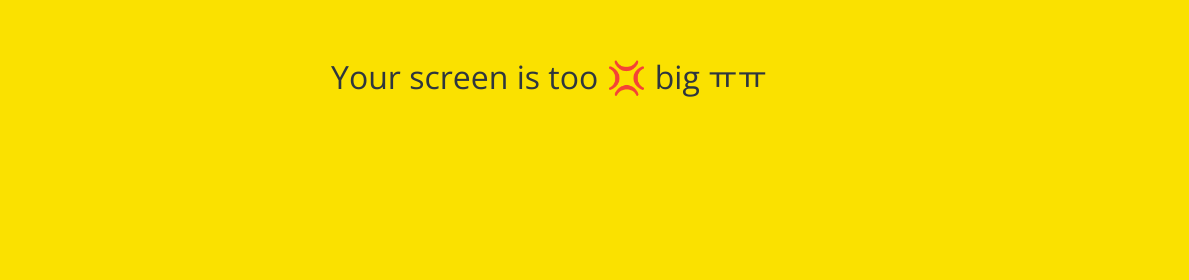
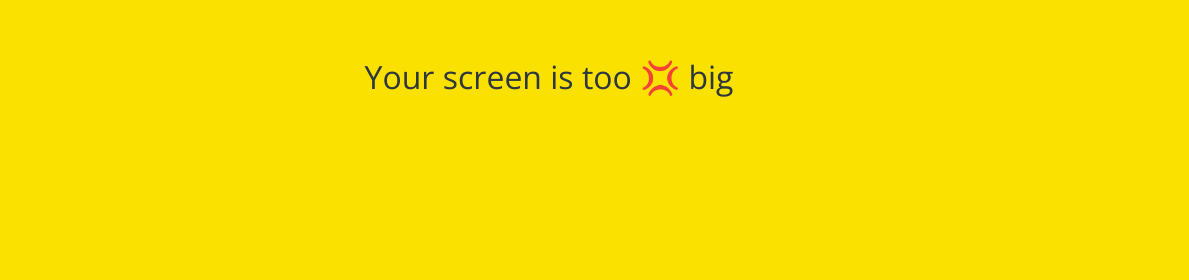
Before and after one commit to donyjoa/kokoa-clone-2020, a plain HTML site: page friends.html in a window 1280 px wide. Shown: the part 335-615 px from the top of the page, 91-1280 px from the left. Drawn offline with nearby package versions, Linux system fonts and the light colour scheme.

Commit message:
Delete ㅠㅠ

```diff
--- a/friends.html
+++ b/friends.html
@@ -115,7 +115,7 @@
     </div>
 
     <div id="no-mobile">
-      <span>Your screen is too 💢 big ㅠㅠ</span>
+      <span>Your screen is too 💢 big</span>
     </div>
 
     <!-- 폰트추가 시작 -->
```
